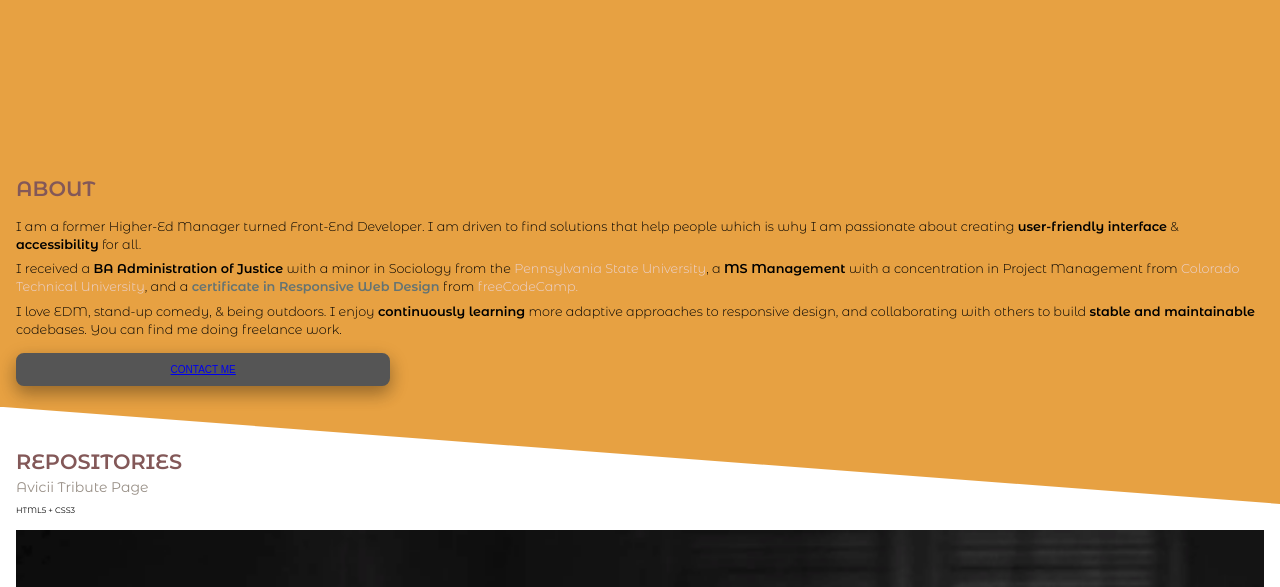
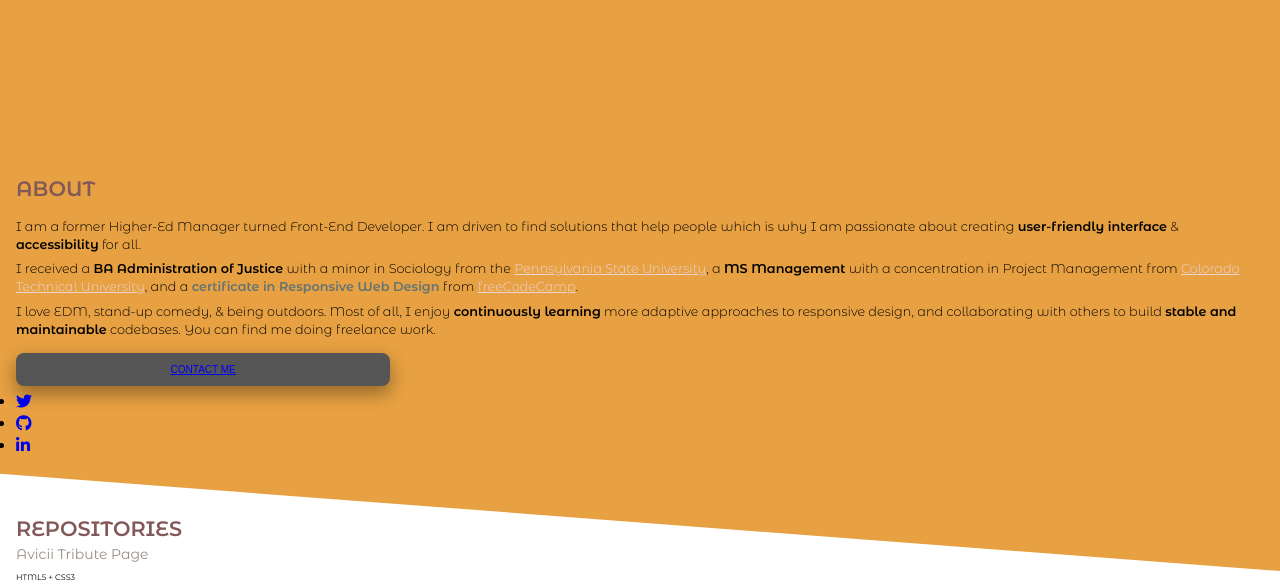
Before and after one commit to dcc5235/Dany_Personal_Portfolio, a website: page index.html in a window 1280 px wide. Shown: the part 322-909 px from the top of the page. Drawn offline with Linux system fonts and the light colour scheme.

Commit message:
add social media markup

```diff
--- a/index.html
+++ b/index.html
@@ -8,6 +8,7 @@
   <link
     href="https://fonts.googleapis.com/css2?family=Montserrat+Alternates:wght@100;200;300;400;500;600&amp;display=swap"
     rel="stylesheet">
+  <script src="https://kit.fontawesome.com/539a3afe41.js" crossorigin="anonymous"></script>
   <title> 🖥️ Dany Chheang | Welcome to my Portfolio</title>
 </head>
 
@@ -52,20 +53,34 @@
         <strong>accessibility</strong> for all.</p>
       <p class="about__text">I received a <strong>BA Administration of Justice</strong> with a minor in Sociology from
         the
-        <span class="text--pink">Pennsylvania State University</span>, a <strong>MS Management</strong> with a
+        <a class="text--pink" href="https://www.psu.edu/this-is-penn-state" target="_blank">Pennsylvania State
+          University</a>, a <strong>MS Management</strong> with a
         concentration in Project
         Management
-        from <span class="text--pink">Colorado Technical University</span>, and a <strong><a class="link--cert"
+        from <a class="text--pink" href="https://www.coloradotech.edu/about" target="_blank">Colorado Technical
+          University</a>, and a
+        <strong><a class="link--cert"
             href="https://freecodecamp.org/certification/fcc25a75f69-d7ef-4f3f-a4bd-27119d57c426/responsive-web-design"
             target="_blank">certificate
             in Responsive Web
             Design</a></strong>
-        from <span class="text--pink">freeCodeCamp<span>.</p>
-      <p class="about__text">I love EDM, stand-up comedy, &amp; being outdoors. I enjoy <strong>continuously
+        from <a class="text--pink" href="https://www.freecodecamp.org/news/about/" target="_blank">freeCodeCamp</a>.
+      </p>
+      <p class="about__text">I love EDM, stand-up comedy, &amp; being outdoors. Most of all, I enjoy
+        <strong>continuously
           learning</strong> more adaptive approaches to responsive design, and collaborating with others to build
         <strong>stable and maintainable</strong>
         codebases. You can find me doing freelance work.</p>
-      <button class="btn"><a class="btn--grey" href="#contact">Contact me</a></button>
+      <div class="about__links">
+        <ul class="about__links--social"><button class="btn"><a href="#contact" class="btn--grey">Contact
+              me</a></button>
+          <li><a href="https://twitter.com/DanyChheang" target="_blank"><i class="fab fa-twitter"></a></i></li>
+          <li><a href="https://github.com/dcc5235" target="_blank"><i class="fab fa-github"></a></i></li>
+          <li><a href="https://www.linkedin.com/in/danychheang/" target="_blank"><i class="fab fa-linkedin-in"></a></i>
+          </li>
+
+        </ul>
+      </div>
     </div>
 
     <div class="projects">
```
